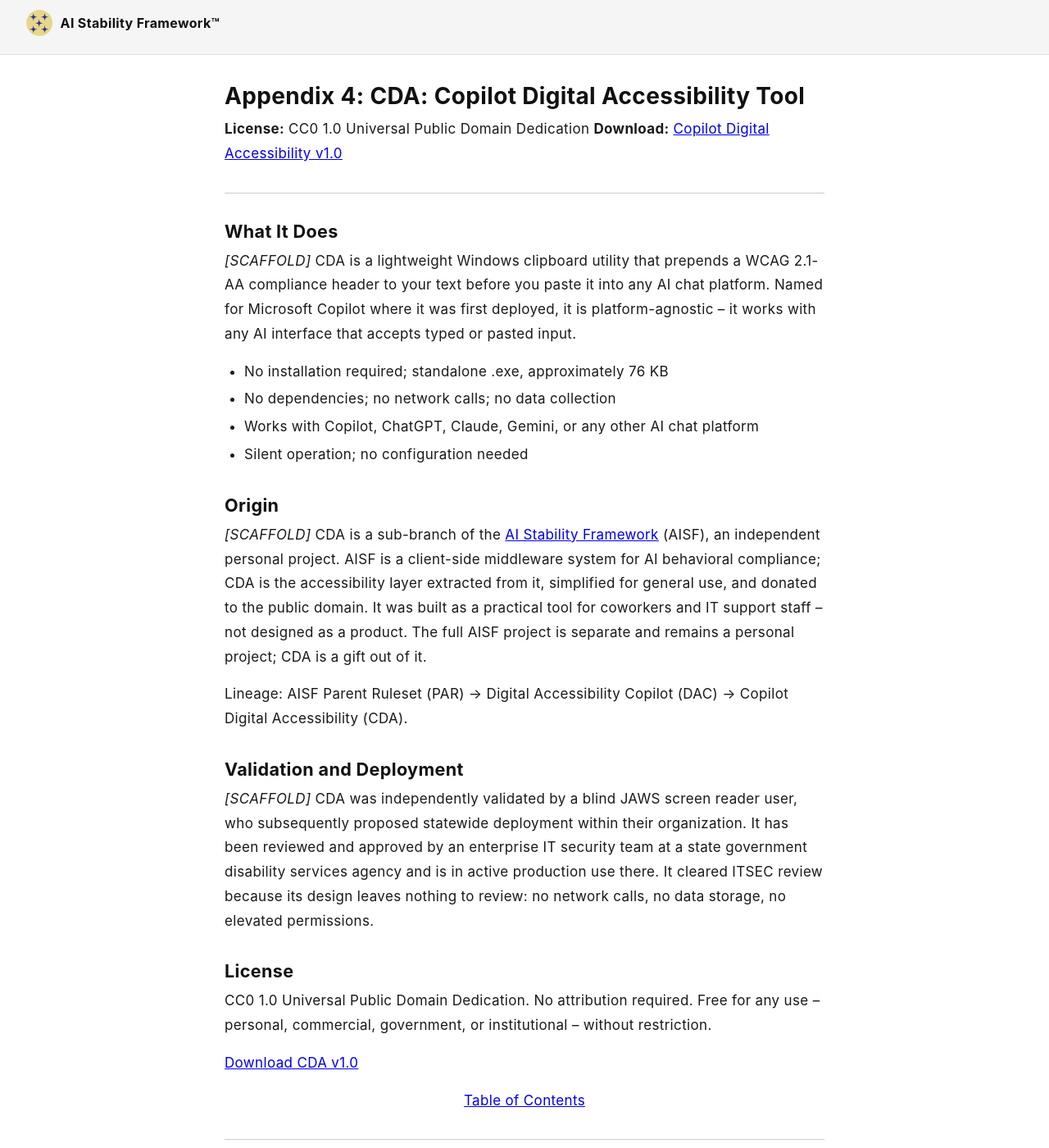
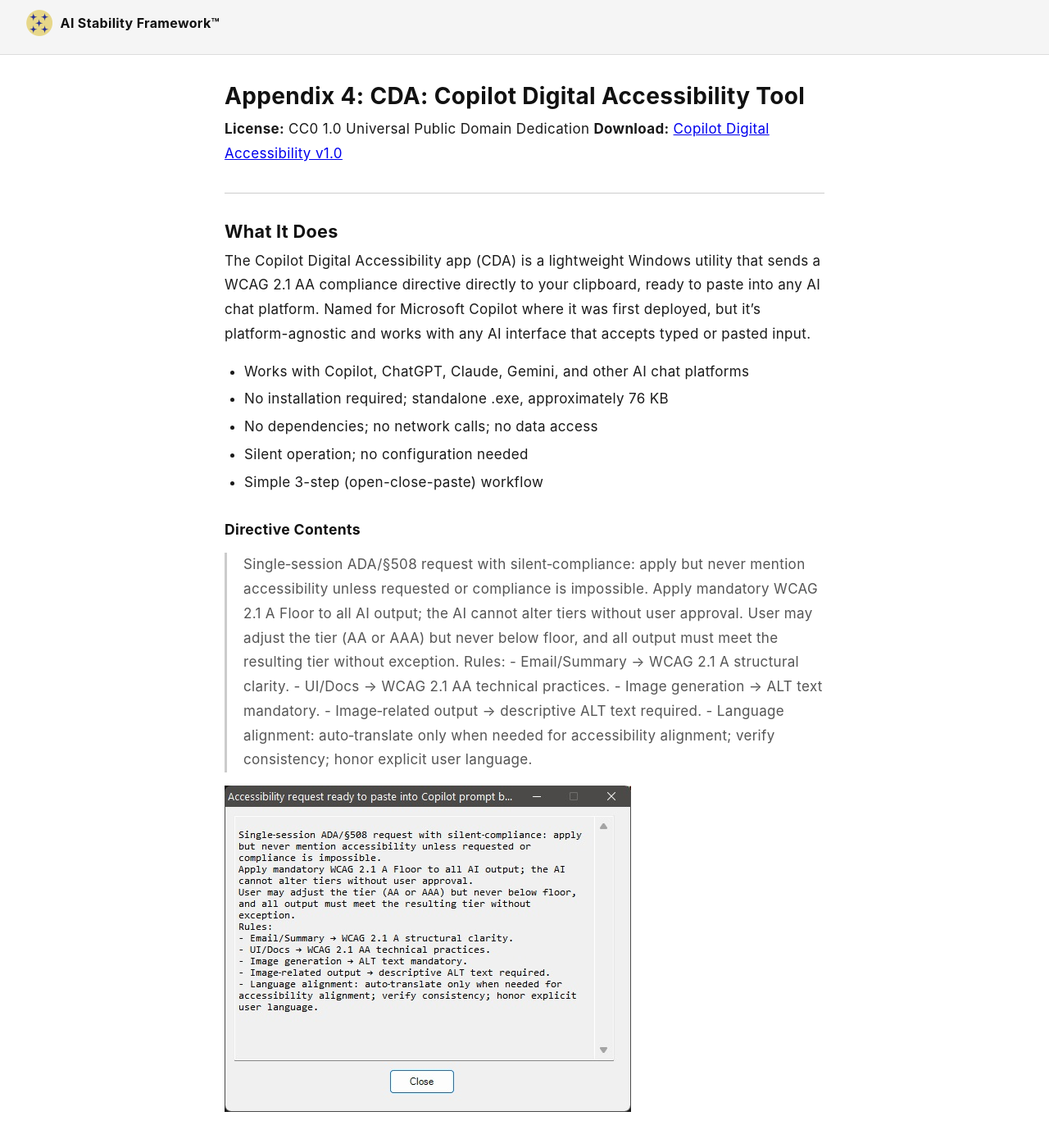
Before and after one commit to rojaslen/AISF-WEB, a Jekyll site: the page built from apx04-cda.md, in a window 1280 px wide and 1400 px high. Shown: the whole window at 82% size. Built offline with Jekyll 4.4.1, drawn with Linux system fonts in a browser that asks for light colours; some web fonts are replaced; some of the changed text lies outside the part shown.

Commit message:
Complete apx04-cda; add CLAUDE.md naming rule and Zenodo note
- apx04-cda.md: user rewrote Origin and Validation sections; added
  Directive Contents blockquote and cdapopup.jpg screenshot; fixed
  image outside blockquote; removed scaffold markers
- assets/images/cdapopup.jpg: CDA popup screenshot added
- .claude/CLAUDE.md: add project name usage rule (prefer full name
  over AISF in prose); add Optional Future Actions section (Zenodo)

Co-Authored-By: Claude Sonnet 4.6 <noreply@anthropic.com>

```diff
--- a/apx04-cda.md
+++ b/apx04-cda.md
@@ -13,40 +13,39 @@ nav_order: 5
 
 ## What It Does
 
-*[SCAFFOLD]* CDA is a lightweight Windows clipboard utility that prepends a WCAG 2.1-AA
-compliance header to your text before you paste it into any AI chat platform. Named for
-Microsoft Copilot where it was first deployed, it is platform-agnostic -- it works with
-any AI interface that accepts typed or pasted input.
+The Copilot Digital Accessibility app (CDA) is a lightweight Windows utility that sends a WCAG 2.1 AA compliance directive directly to your clipboard, ready to paste into any AI chat platform. Named for Microsoft Copilot where it was first deployed, but it's platform-agnostic and works with any AI interface that accepts typed or pasted input.
 
+- Works with Copilot, ChatGPT, Claude, Gemini, and other AI chat platforms
 - No installation required; standalone .exe, approximately 76 KB
-- No dependencies; no network calls; no data collection
-- Works with Copilot, ChatGPT, Claude, Gemini, or any other AI chat platform
+- No dependencies; no network calls; no data access
 - Silent operation; no configuration needed
+- Simple 3-step (open-close-paste) workflow
+
+### Directive Contents
+
+>Single‑session ADA/§508 request with silent‑compliance: apply but never mention accessibility unless requested or compliance is impossible.
+>Apply mandatory WCAG 2.1 A Floor to all AI output; the AI cannot alter tiers without user approval.
+>User may adjust the tier (AA or AAA) but never below floor, and all output must meet the resulting tier without exception.
+>Rules:
+>- Email/Summary → WCAG 2.1 A structural clarity.
+>- UI/Docs → WCAG 2.1 AA technical practices.
+>- Image generation → ALT text mandatory.
+>- Image‑related output → descriptive ALT text required.
+>- Language alignment: auto‑translate only when needed for accessibility alignment; verify consistency; honor explicit user language.
+
+![CDA application window displaying the ready-to-paste WCAG 2.1-AA accessibility compliance block, with a Close button at the bottom](/assets/images/cdapopup.jpg)
 
 ## Origin
 
-*[SCAFFOLD]* CDA is a sub-branch of the [AI Stability Framework](https://leonardrojas.com){: target="_blank" rel="noopener noreferrer" }
-(AISF), an independent personal project. AISF is a client-side middleware system for
-AI behavioral compliance; CDA is the accessibility layer extracted from it, simplified
-for general use, and donated to the public domain. It was built as a practical tool for
-coworkers and IT support staff -- not designed as a product. The full AISF project is
-separate and remains a personal project; CDA is a gift out of it.
-
-Lineage: AISF Parent Ruleset (PAR) → Digital Accessibility Copilot (DAC) → Copilot
-Digital Accessibility (CDA).
+CDA is a sub-branch of the [AI Stability Framework](https://leonardrojas.com){: target="_blank" rel="noopener noreferrer" }, an independent personal project. The Framework is a client-side middleware system for AI behavioral compliance; CDA is its accessibility layer, extracted, simplified for general use, and donated to the public domain. It was built as a simple, practical tool for coworkers and IT support staff, not designed as a commercial product. The full project is a separate, far larger body of work and remains a personal project; CDA is a public gift derived from it.
 
 ## Validation and Deployment
 
-*[SCAFFOLD]* CDA was independently validated by a blind JAWS screen reader user, who
-subsequently proposed statewide deployment within their organization. It has been reviewed
-and approved by an enterprise IT security team at a state government disability services
-agency and is in active production use there. It cleared ITSEC review because its design
-leaves nothing to review: no network calls, no data storage, no elevated permissions.
+CDA has been independently tested and validated by a blind JAWS screen reader user, who subsequently proposed statewide deployment within the organization (a state government disability services agency). The application and its source code were reviewed and approved by the agency's enterprise IT security team, and it is now in active production use by multiple JAWS users. It cleared ITSEC review because its simple design has nothing to hide and leaves nothing to review: no network functions, no data access or storage, no elevated permissions, no installation.
 
 ## License
 
-CC0 1.0 Universal Public Domain Dedication. No attribution required. Free for any use --
-personal, commercial, government, or institutional -- without restriction.
+CC0 1.0 Universal Public Domain Dedication. No attribution required. Free for any use -- personal, commercial, government, or institutional -- without restriction.
 
 [Download CDA v1.0](https://github.com/rojaslen/AISF-downloads/releases/tag/AISF-CDA-v1.0){: target="_blank" rel="noopener noreferrer" }
 
```
Also changed, not shown: .claude/CLAUDE.md, assets/images/cdapopup.jpg (added).
